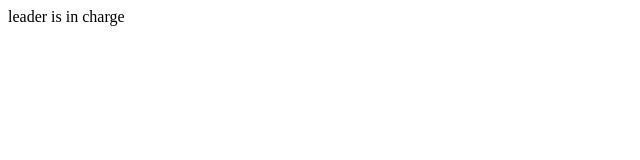
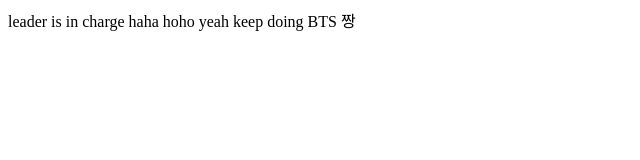
Before and after one commit to Yeon-Gyeong/company-project, a plain HTML site: page index.html in a window 1280 px wide. Shown: the whole page, without its empty margins (0-640 px from the left). Drawn offline with Linux system fonts and the light colour scheme.

Commit message:
second commit

```diff
--- a/index.html
+++ b/index.html
@@ -9,6 +9,11 @@
   <body>
     <nav>
         leader is in charge
+        haha
+        hoho
+        yeah
+        keep doing
+        BTS 짱
     </nav>
 
     <main></main>
```
